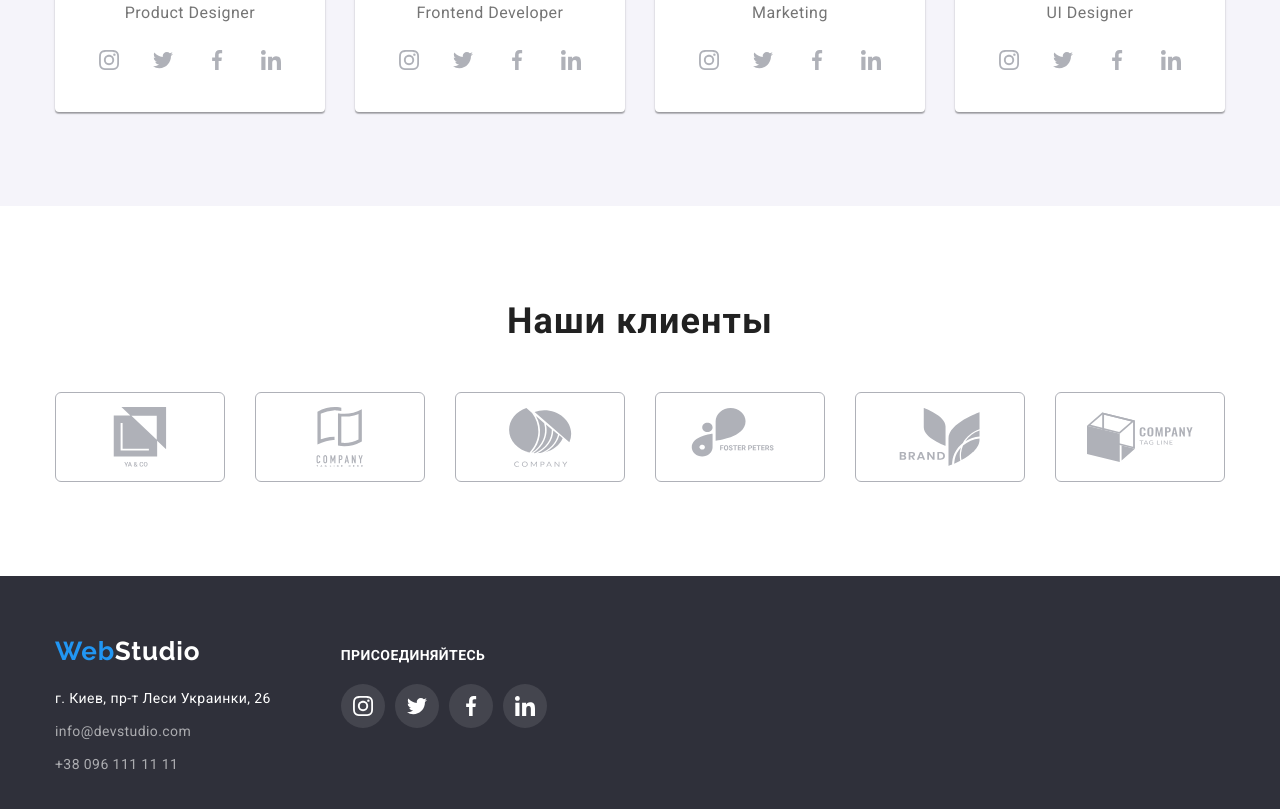
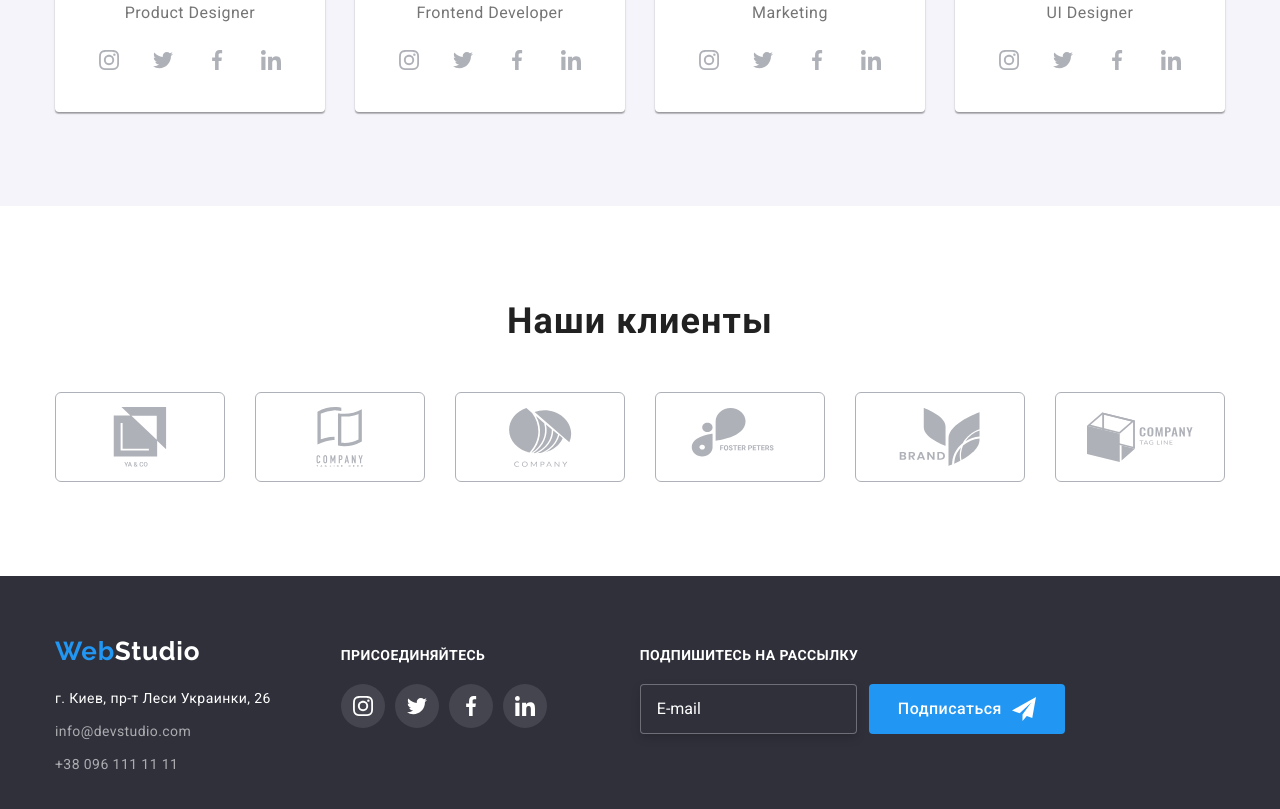
Before and after one commit to Samusev-Anton/Samusev-Anton-goit-markup-hw-06, a plain HTML site: page index.html in a window 1280 px wide. Shown: the part 2089-2898 px from the top of the page. Drawn offline with nearby package versions, Linux system fonts and the light colour scheme.

Commit message:
form-footer DZ6

```diff
--- a/css/style.css
+++ b/css/style.css
@@ -858,6 +858,52 @@ ul {
   height: 20px;
   fill: var(--white);
 }
+/* форма футер */
+.action-block {
+  margin-left: 93px;
+}
+.footer-action {
+  margin-bottom: 20px;
+  color: var(--white);
+  font-weight: 700;
+  font-size: 14px;
+  line-height: 1.14;
+  letter-spacing: 0.03em;
+  text-transform: uppercase;
+}
+.footer-form {
+  display: flex;
+}
+.footer-label {
+}
+.footer-input {
+  padding: 15px 16px;
+  border: 1px solid rgba(255, 255, 255, 0.3);
+  filter: drop-shadow(0px 4px 4px rgba(0, 0, 0, 0.15));
+  border-radius: 4px;
+  background-color: var(--black-back);
+  color: var(--white);
+  margin-right: 12px;
+}
+
+.footer-input::placeholder {
+  color: var(--white);
+}
+
+.action-button {
+  display: flex;
+  align-items: center;
+  padding: 10px 29px;
+  color: var(--white);
+  background-color: var(--accent-color);
+  border-radius: 4px;
+}
+.action-icon {
+  margin-left: 10px;
+  width: 24px;
+  height: 24px;
+  fill: var(--white);
+}
 
 /*фильтр*/
 .button-all {
--- a/index.html
+++ b/index.html
@@ -87,7 +87,7 @@
                     type="text"
                     class="form-input"
                     name="name"
-                    placeholder=" "
+                    placeholder="Степан Бендера"
                   />
                   <span class="form-label">Имя</span>
                   <svg class="icon">
@@ -99,7 +99,7 @@
                     type="tel"
                     class="form-input"
                     name="tel"
-                    placeholder=" "
+                    placeholder="+38(000)-000-00-00"
                   />
                   <span class="form-label">Телефон</span>
                   <svg class="icon">
@@ -111,7 +111,7 @@
                     type="email"
                     class="form-input last-form-input"
                     name="email"
-                    placeholder=" "
+                    placeholder="mail@mail.com"
                   />
                   <span class="form-label">Почта</span>
                   <svg class="icon">
@@ -532,6 +532,26 @@
             </li>
           </ul>
         </div>
+        <!-- форма футер -->
+        <div class="action-block">
+          <p class="footer-action">Подпишитесь на рассылку</p>
+          <form class="footer-form">
+            <label class="footer-label">
+              <input
+                type="email"
+                name="email"
+                class="footer-input"
+                placeholder="E-mail"
+              />
+            </label>
+            <button type="submit" class="action-button button">
+              Подписаться
+              <svg class="action-icon">
+                <use href="./img/symbol-modals.svg#icon-icon-send"></use>
+              </svg>
+            </button>
+          </form>
+        </div>
       </div>
     </footer>
     <script src="./js/modal.js"></script>
```
